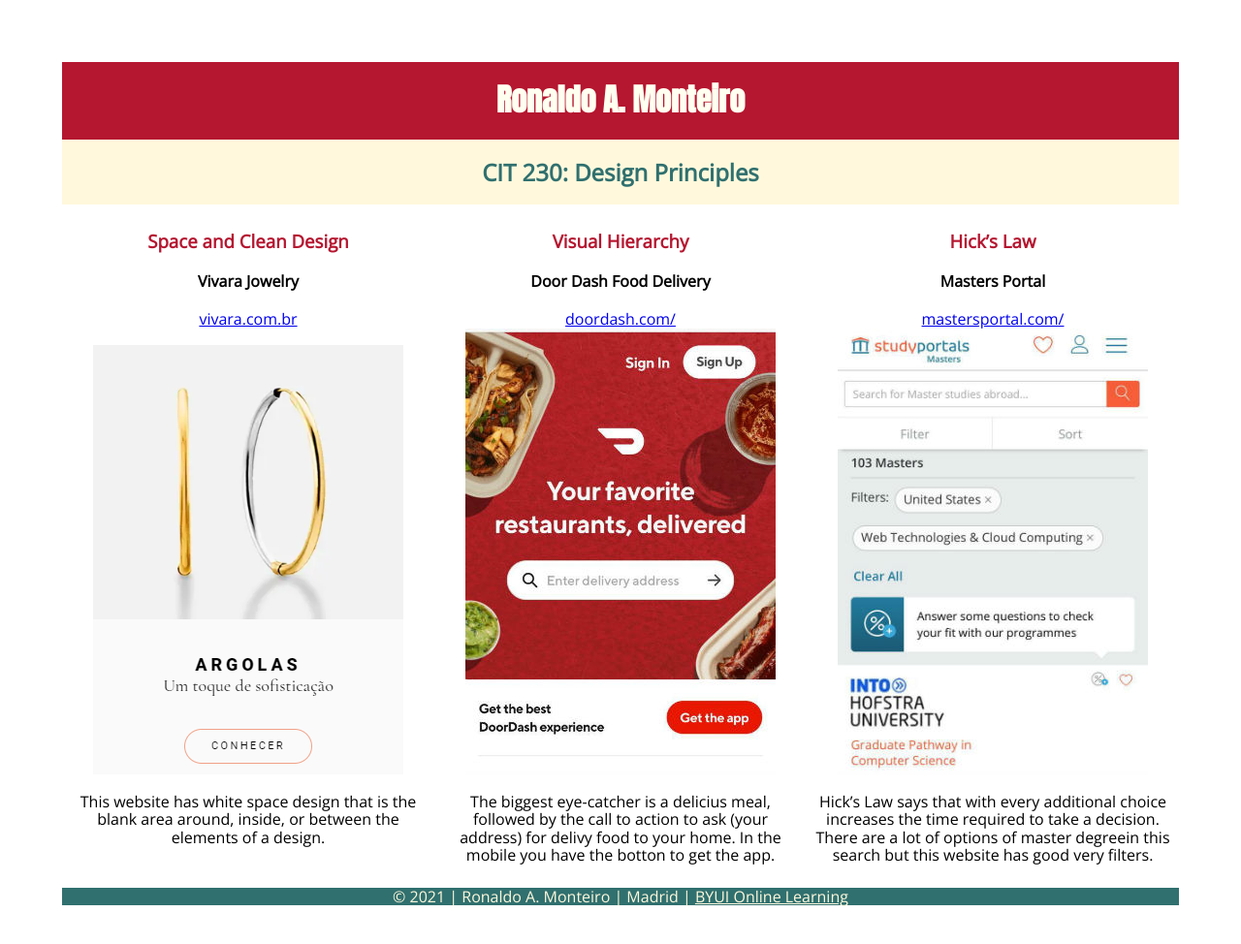
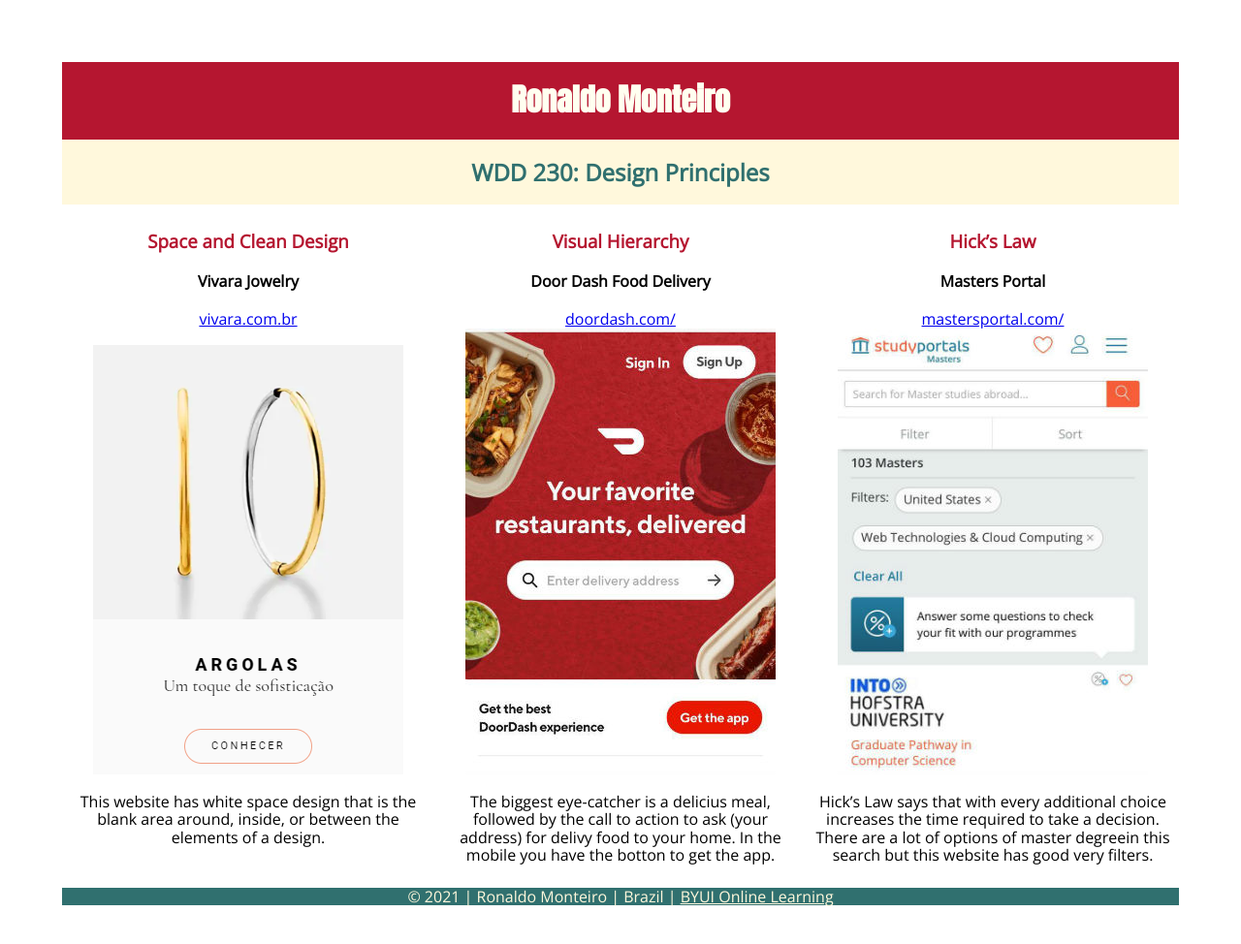
Before and after one commit to ronaldoamonteiro/wdd230, a plain HTML site: page lesson2/design-principles.html in a window 1280 px wide. Shown: the whole page at 97% size. Drawn offline with nearby package versions, Linux system fonts and the light colour scheme.

Commit message:
Lesson 2 improvements

```diff
--- a/lesson2/design-principles.html
+++ b/lesson2/design-principles.html
@@ -14,16 +14,16 @@
     <link href="https://fonts.googleapis.com/css?family=Anton&display=swap" rel="stylesheet">
     <meta name="description"
         content="Design Principles Documents for Ronaldo Monteiro in CIT 230: Web Frontend Development at Brigham Young University - Idaho">
-    <title>CIT 230: Design Principles</title>
+    <title>WDD 230: Design Principles</title>
 </head>
 
 <body>
     <div class="grid">
         <div class="header">
-            <h1>Ronaldo A. Monteiro</h1>
+            <h1>Ronaldo Monteiro</h1>
         </div>
         <div class="title">
-            <h2>CIT 230: Design Principles</h2>
+            <h2>WDD 230: Design Principles</h2>
         </div>
         <div class="designs">
             <h3>Space and Clean Design</h3>
@@ -54,7 +54,7 @@
                 are a lot of options of master degreein this search but this website has good very filters.</p>
         </div>
         <div class="footer">
-            &copy; <span id="currentYear"></span> | Ronaldo A. Monteiro | Madrid |
+            &copy; <span id="currentYear"></span> | Ronaldo Monteiro | Brazil |
             <a href="http://www.byui.edu/online">BYUI Online Learning</a> <br>
         </div>
     </div>
```
